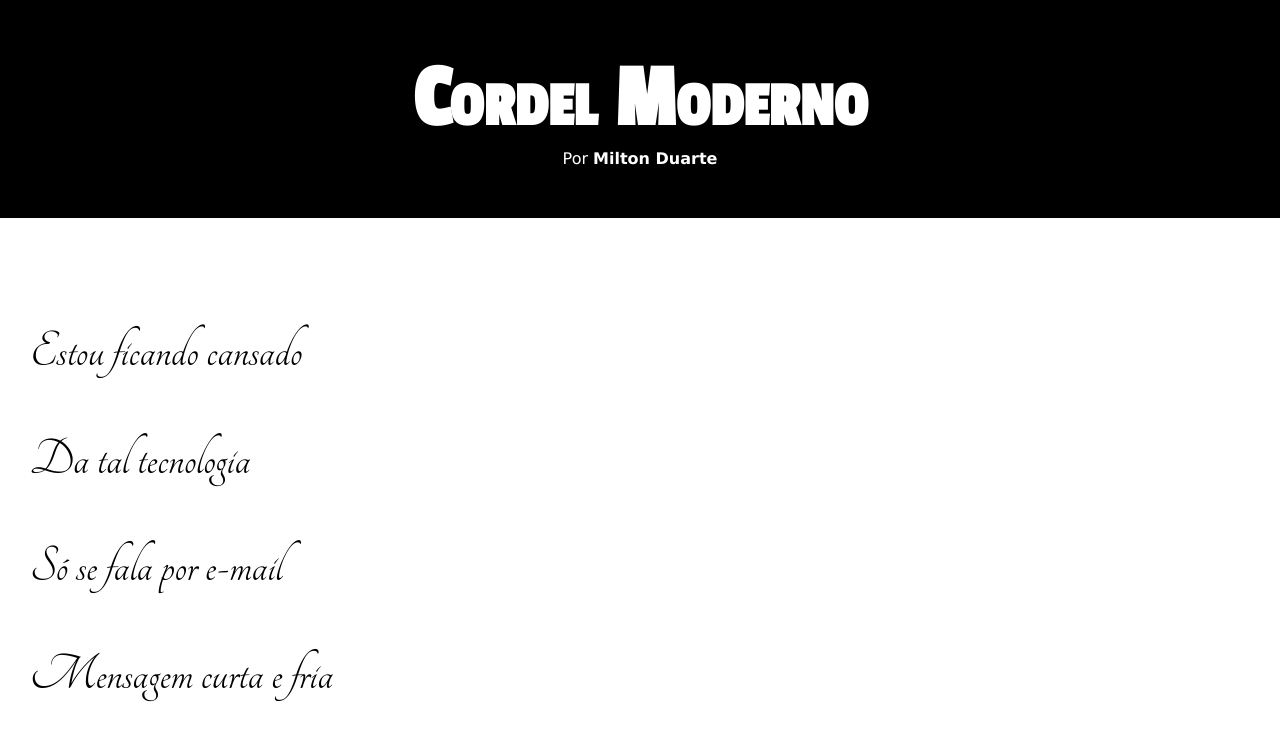
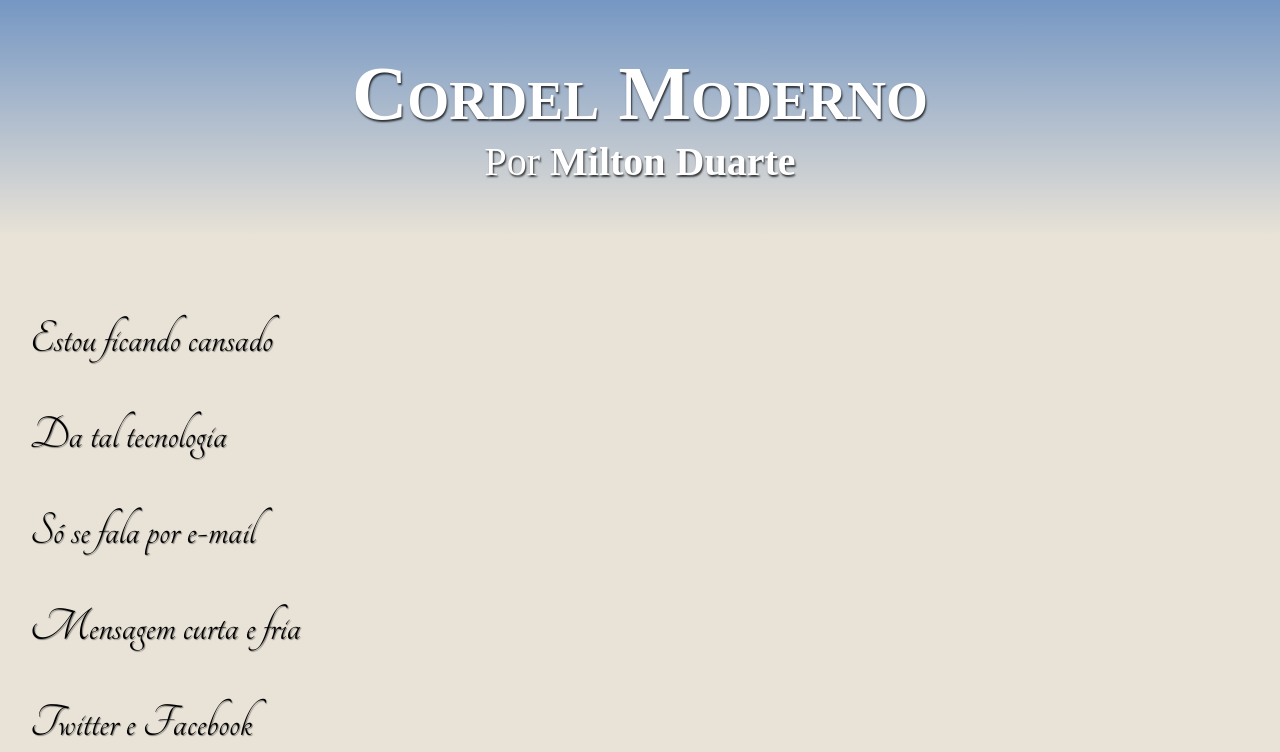
Before and after one commit to lucasviganodasilva/desafio-html-css, a plain HTML site: page desafios/desafio012/index.html in a window 1280 px wide. Shown: the top 752 px of the page. Drawn offline with Linux system fonts and the light colour scheme; a web font is replaced by a local one.

Commit message:
finalizado

```diff
--- a/desafios/desafio012/estilo/style.css
+++ b/desafios/desafio012/estilo/style.css
@@ -4,10 +4,18 @@
 
 @import url('https://fonts.googleapis.com/css2?family=Tangerine:wght@400;700&display=swap');
 
+@import url('https://fonts.googleapis.com/css2?family=Indie+Flower&display=swap');
+
+@import url('https://fonts.googleapis.com/css2?family=Gloock&display=swap');
+
 :root{
     --fonte1: Verdana, Geneva, Tahoma, sans-serif;
     --fonte2: 'Passion One', cursive;
     --fonte3: 'Tangerine', cursive;
+    --fonte4: 'Indie Flower', cursive;
+    --fonte5: 'Gloock', serif;
+    --cor1: #031cfc4d;
+    --cor2: #fdf5e6c0;
 }
 
 * {
@@ -22,20 +30,23 @@ html, body{
 }
 
 header{
-    background-color: black;
+    background-image: linear-gradient(to bottom,rgba(49, 127, 230, 0.432), var(--cor2));
     color: white;
     text-align: center;
+    text-shadow: 1px 2px 2px rgba(0, 0, 0, 0.753);
 }
 
 header > h1{
     padding-top: 50px;
     font-variant: small-caps;
-    font-family: var(--fonte2);
-    font-size: 7vw;
+    font-family: var(--fonte5);
+    font-size: 4.8em;
 }
 
 header > p{
     padding-bottom: 50px;
+    font-family: var(--fonte5);
+    font-size: 2.5em;
 }
 
 a{
@@ -49,28 +60,46 @@ a:hover{
 }
 
 section{
-    padding-top: 10vh;
-    padding-bottom: 10vh;
+    padding-top: 7vh;
+    padding-bottom: 7vh;
     line-height: 2em;
     padding-left: 30px;
     font-family: var(--fonte3);
-    font-size: 4.2vw;
+    font-size: 3em;
+}
+
+section > p{
+    padding-bottom: 2em;
+    text-shadow: 1px 1px 1px rgba(0, 0, 0, 0.445);
 }
 
 section.normal{
-    background-color: white;
+    background-color: #fdf5e6c0;
     color: black;
 }
 
 section.imagem{
     background-color: rgba(78, 77, 77, 0.466);
     color: white;
+    box-shadow: inset 5px 5px 13px 0px rgba(0, 0, 0, 0.459);
+    background-size: cover;
+    background-attachment: fixed;
 }
 
 section.imagem > p{
-    background-color: rgba(0, 0, 0, 0.301);
+    background-color: rgba(0, 0, 0, 0.5);
     display: inline-block;
     padding: 5px;
+    text-shadow: 1px 1px 1px rgba(0, 0, 0, 0.479);
+}
+
+section#img01{
+    background-image: url('../imagens/background001.jpg');
+    background-position: right center;
+}
+
+section#img02{
+    background-image: url('../imagens/background002.jpg');
 }
 
 footer{
--- a/desafios/desafio012/index.html
+++ b/desafios/desafio012/index.html
@@ -26,7 +26,7 @@
         </p>
     </section>
 
-    <section class="imagem">
+    <section class="imagem" id="img01">
         <p>
             Não é mais como era antes <br>
             É tudo abreviado <br>
@@ -60,7 +60,7 @@
         </p>
     </section>
 
-    <section class="imagem">
+    <section class="imagem" id="img02">
         <p>
             Tenho saudade das cartas <br>
             Escritas com a própria mão <br>
```
